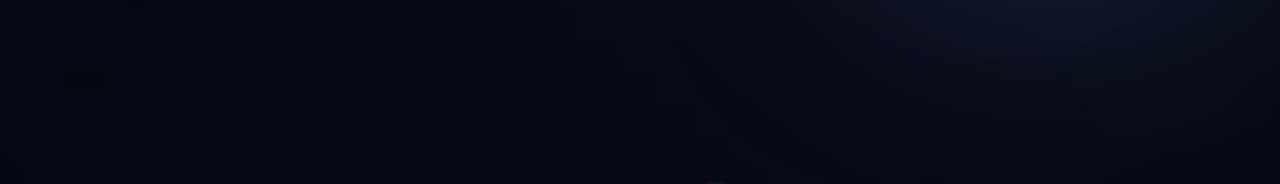
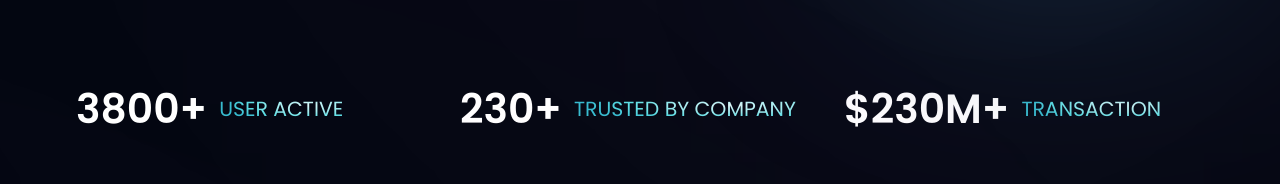
Before and after one commit to grarizki/Hoobank, a React (Vite) app: page / in a window 1280 px wide. Shown: the part 718-902 px from the top of the page. Built offline with nearby package versions, Linux system fonts and the light colour scheme.

Commit message:
setup stats components

```diff
--- a/src/components/Stats.jsx
+++ b/src/components/Stats.jsx
@@ -1,7 +1,22 @@
-import React from 'react';
+import { stats } from '../constant';
+import styles from '../style';
 
-const Stats = () => {
-  return <div>Stats</div>;
-};
+const Stats = () => (
+  <section className={`${styles.flexCenter} flex-row flex-wrap sm:mb-20 mb-6`}>
+    {stats.map((stat) => (
+      <div
+        key={stat.id}
+        className={`flex-1 flex justify-start items-center flex-row m-3`}
+      >
+        <h4 className="font-poppins font-semibold xs:text-[40.89px] text-[30.89px] xs:leading-[53.16px] leading-[43.16px] text-white">
+          {stat.value}
+        </h4>
+        <p className="font-poppins font-normal xs:text-[20.45px] text-[15.45px] xs:leading-[26.58px] leading-[21.58px] text-gradient uppercase ml-3">
+          {stat.title}
+        </p>
+      </div>
+    ))}
+  </section>
+);
 
 export default Stats;
```
